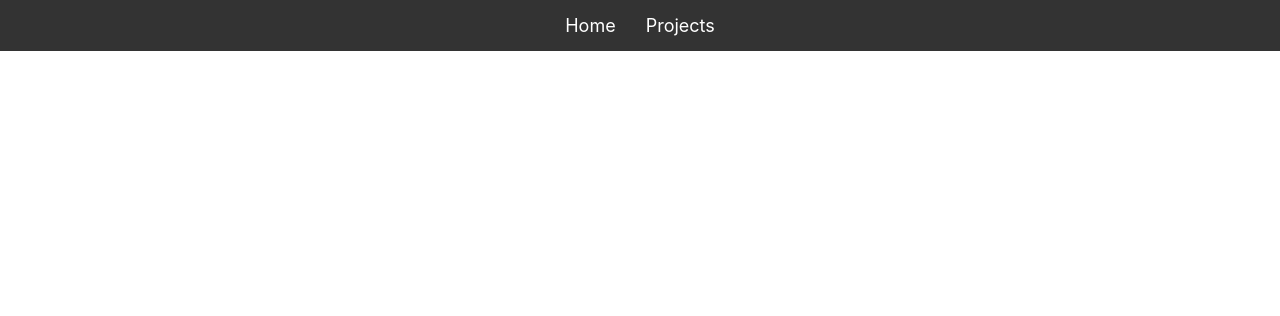
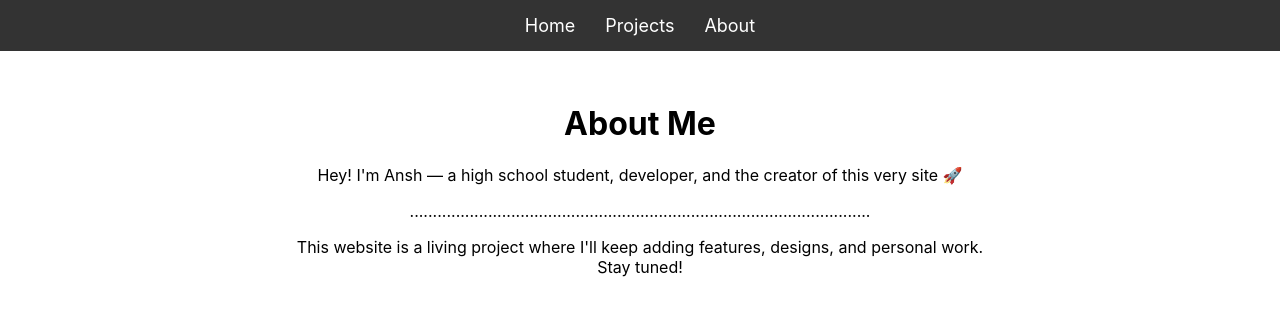
Before and after one commit to anshmohindru/website, a React (Create React App) app: page /about in a window 1280 px wide. Before the commit this address had no page. Shown: the top 316 px of the page. Built offline with nearby package versions, Linux system fonts and the light colour scheme.

Commit message:
about section

```diff
--- a/src/App.js
+++ b/src/App.js
@@ -3,6 +3,7 @@ import { BrowserRouter as Router, Routes, Route } from 'react-router-dom';
 
 import Navbar from './components/Navbar';
 import Projects from './pages/Projects';
+import About from './pages/About';
 
 function App() {
   return (
@@ -11,6 +12,7 @@ function App() {
       <div className="App">
         <Routes>
           <Route path="/projects" element={<Projects />} />
+          <Route path="/about" element={<About />} />
         </Routes>
       </div>
     </Router>
--- a/src/components/Navbar.js
+++ b/src/components/Navbar.js
@@ -7,6 +7,7 @@ function Navbar() {
       <ul className="nav-links">
         <li><Link to="/">Home</Link></li>
         <li><Link to="/projects">Projects</Link></li>
+        <li><Link to="/about">About</Link></li>
       </ul>
     </nav>
   );
--- /dev/null
+++ b/src/pages/About.js
@@ -0,0 +1,18 @@
+function About() {
+    return (
+      <div style={{ padding: '2rem', maxWidth: '700px', margin: '0 auto' }}>
+        <h1>About Me</h1>
+        <p>
+          Hey! I'm Ansh — a high school student, developer, and the creator of this very site 🚀
+        </p>
+        <p>
+          ....................................................................................................
+        </p>
+        <p>
+          This website is a living project where I'll keep adding features, designs, and personal work. Stay tuned!
+        </p>
+      </div>
+    );
+  }
+
+  export default About;
```
